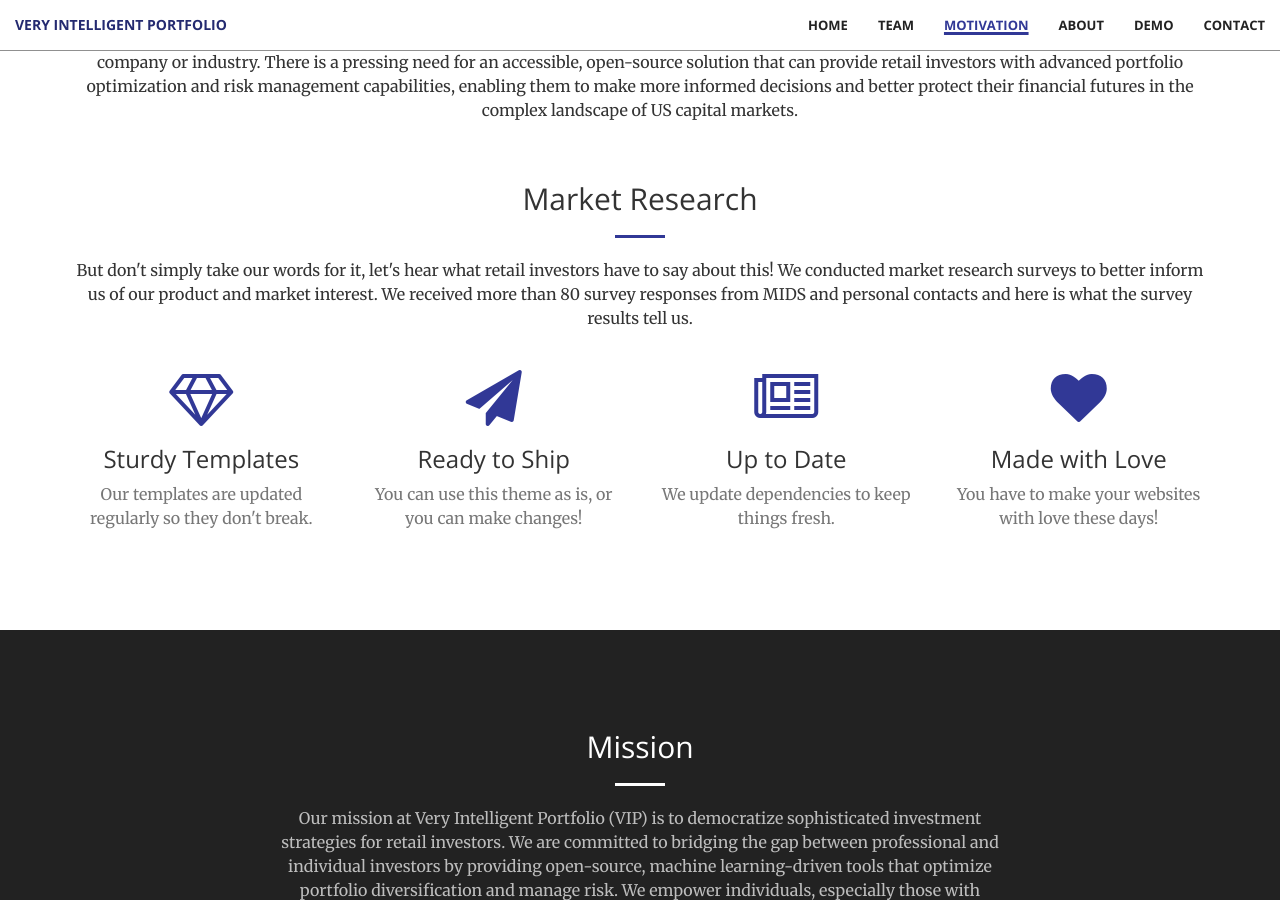
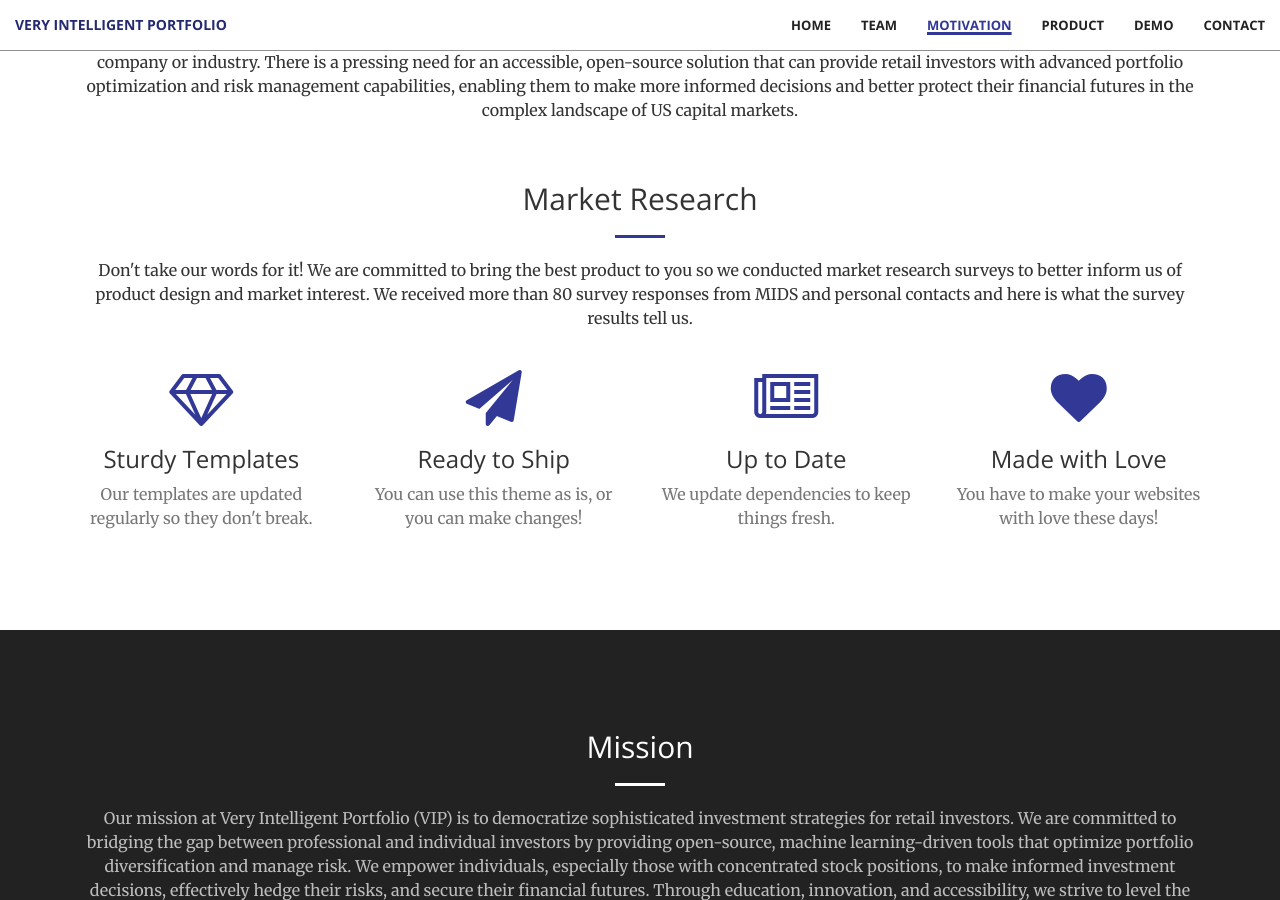
Before and after one commit to Very-Intelligent-Portfolio/Very-Intelligent-Portfolio.github.io, a Jekyll site: the page built from docs/index.html, in a window 1280 px wide and 900 px high, scrolled down 2307 px. Built offline with Jekyll 4.4.1, drawn with Linux system fonts in a browser that asks for light colours; some of the changed text lies outside the part shown.

Commit message:
update_motivation_product

```diff
--- a/docs/_includes/contact.html
+++ b/docs/_includes/contact.html
@@ -42,7 +42,6 @@
                 <li>All rights to images and datasets belong to original owner(s).</li>
                 <li>We would like to thank UC Berkeley MIDS program and all instructors and advisors as well as all survey participants for making this product possible.</li>
             </ul>
-        <hr class="primary">
         <p>&copy; 2024 Very Intelligent Portfolio.</p>
     </div>
   </footer>
--- a/docs/_includes/motivation.html
+++ b/docs/_includes/motivation.html
@@ -25,7 +25,7 @@
             <div class="col-lg-12 text-center">
                 <h2 class="section-heading">Market Research</h2>
                 <hr class="primary">
-                <p>But don't simply take our words for it, let's hear what retail investors have to say about this! We conducted market research surveys to better inform us of our product and market interest. We received more than 80 survey responses from MIDS and personal contacts and here is what the survey results tell us.</p>
+                <p>Don't take our words for it! We are committed to bring the best product to you so we conducted market research surveys to better inform us of product design and market interest. We received more than 80 survey responses from MIDS and personal contacts and here is what the survey results tell us.</p>
             </div>
         </div>
     </div>
--- a/docs/_includes/nav.html
+++ b/docs/_includes/nav.html
@@ -24,7 +24,7 @@
                     <a class="page-scroll" href="#motivation">Motivation</a>
                 </li>
                 <li>
-                    <a class="page-scroll" href="#about">About</a>
+                    <a class="page-scroll" href="#product">Product</a>
                 </li>
                 <li>
                     <a class="page-scroll" href="#demo">Demo</a>
--- a/docs/_includes/about.html
+++ b/docs/_includes/product.html
@@ -1,29 +1,44 @@
-<section class="bg-dark" id="about">
+<section class="bg-dark" id="product">
     <div class="container">
-        <div class="row">
-            <div class="col-lg-8 col-lg-offset-2 text-center">
+        <div class="row add-bottom">
+            <div class="col-lg-12 text-center">
                 <h2 class="section-heading">Mission</h2>
                 <hr class="light">
                 <p class="text-faded">Our mission at Very Intelligent Portfolio (VIP) is to democratize sophisticated investment strategies for retail investors. We are committed to bridging the gap between professional and individual investors by providing open-source, machine learning-driven tools that optimize portfolio diversification and manage risk. We empower individuals, especially those with concentrated stock positions, to make informed investment decisions, effectively hedge their risks, and secure their financial futures. Through education, innovation, and accessibility, we strive to level the playing field in the US capital markets, fostering a more inclusive and equitable investment landscape for all.</p>
-
+            </div>
+        </div>
+        <div class="row add-bottom">
+            <div class="col-lg-12 text-center">
                 <h2 class="section-heading">Data</h2>
                 <hr class="light">
                 <p class="text-faded">Pellentesque habitant morbi tristique senectus et netus et malesuada fames ac turpis egestas. Vestibulum tortor quam, feugiat vitae, ultricies eget, tempor sit amet, ante. Donec eu libero sit amet quam egestas semper. Aenean ultricies mi vitae est. Mauris placerat eleifend leo. </p>
-
+            </div>
+        </div>
+        <div class="row add-bottom">
+            <div class="col-lg-12 text-center">
                 <h2 class="section-heading">Data Pipeline</h2>
                 <hr class="light">
                 <p class="text-faded">Pellentesque habitant morbi tristique senectus et netus et malesuada fames ac turpis egestas. Vestibulum tortor quam, feugiat vitae, ultricies eget, tempor sit amet, ante. Donec eu libero sit amet quam egestas semper. Aenean ultricies mi vitae est. Mauris placerat eleifend leo. </p>
-
+            </div>
+        </div>
+        <div class="row add-bottom">
+            <div class="col-lg-12 text-center">
                 <h2 class="section-heading">Models</h2>
                 <hr class="light">
                 <p class="text-faded">Pellentesque habitant morbi tristique senectus et netus et malesuada fames ac turpis egestas. Vestibulum tortor quam, feugiat vitae, ultricies eget, tempor sit amet, ante. Donec eu libero sit amet quam egestas semper. Aenean ultricies mi vitae est. Mauris placerat eleifend leo. </p>
-
+            </div>
+        </div>
+        <div class="row add-bottom">
+            <div class="col-lg-12 text-center">
                 <h2 class="section-heading">Product</h2>
                 <hr class="light">
                 <p class="text-faded">Pellentesque habitant morbi tristique senectus et netus et malesuada fames ac turpis egestas. Vestibulum tortor quam, feugiat vitae, ultricies eget, tempor sit amet, ante. Donec eu libero sit amet quam egestas semper. Aenean ultricies mi vitae est. Mauris placerat eleifend leo. </p>
-
-                <a href="#demo" class="btn btn-default btn-xl">See VIP in action!</a>
             </div>
+        </div>
+        <div class="row add-bottom">
+            <div class="col-lg-12 text-center">
+                <a href="#demo" class="btn btn-default btn-xl page-scroll">See VIP in action!</a>
+                </div>
         </div>
     </div>
 </section>
--- a/docs/_includes/team.html
+++ b/docs/_includes/team.html
@@ -4,7 +4,7 @@
             <div class="col-lg-8 col-lg-offset-2 text-center">
                 <h2 class="section-heading">We are so excited to meet you!</h2>
                 <hr class="light">
-                <p class="text-faded">We are a team of dedicated data science graduate students from UC Berkeley Masters of Data Science and Information (MIDS) program. Our team fuses expertise in financial investments and data science to bring the VIP to retail investors.</p>
+                <p class="text-faded">We are a team of dedicated data science graduate students from UC Berkeley Masters of Data Science and Information (MIDS) program. Our team fuses expertise in financial investments and data science to bring Very Intelligent Portfolio (VIP) to retail investors.</p>
                 <p class="text-faded">Differ from proprietary systems, our product is open source, making sophisticated investment strategies accessible to all retail investors. We believe that by sharing our knowledge and tools freely, we can level the playing field and help all individuals achieve their financial goals. </p>
             </div>
         </div>
--- a/docs/_layouts/front.html
+++ b/docs/_layouts/front.html
@@ -8,7 +8,7 @@
   {% include header.html %}
   {% include team.html %}
   {% include motivation.html %}
-  {% include about.html %}
+  {% include product.html %}
   {% include demo.html %}
   {% include contact.html %}
   {% include scripts.html %}
```
